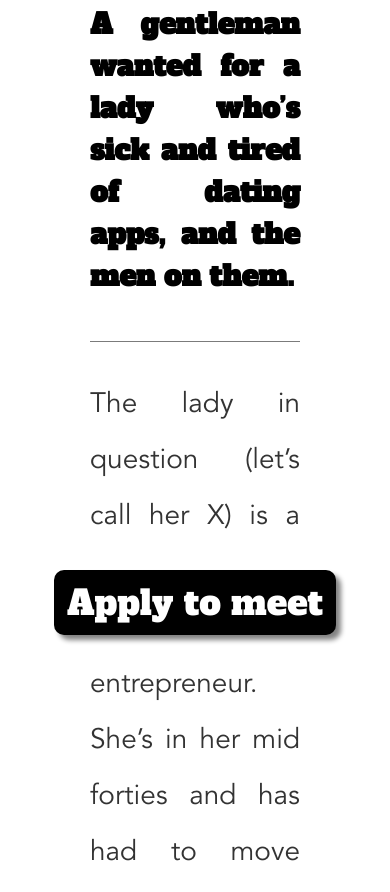
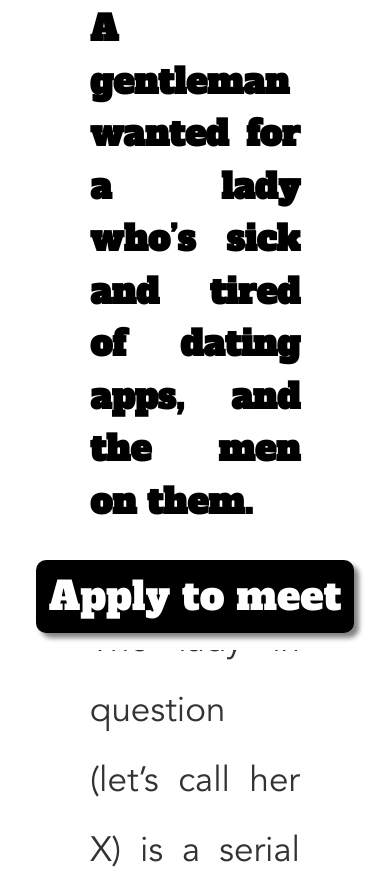
Before and after one commit to whatamireallydoin/wanted.guthub.io, a plain HTML site: page index.html in a window 390 px wide. Shown: the part 194-1086 px from the top of the page. Drawn offline with nearby package versions, Linux system fonts and the light colour scheme.

Commit message:
Add files via upload

```diff
--- a/index.html
+++ b/index.html
@@ -57,7 +57,7 @@
 	      p.mobile {
 	        font-family: "avenir";
 	        line-height: 2.0em;
-	        font-size: 2em;
+	        font-size: 2.5em;
 	      }
 
 	      .mobile-text {
@@ -80,7 +80,7 @@
 	      }
 
 	      .btn_special_mobile {
-	        margin-top: 20px;
+	        margin-top: 10px;
 	        background-color: #000;
 	        color: #fff;
 	        border-radius: 10px;
@@ -90,7 +90,7 @@
 	        font-family: "alpha";
 	        font-weight: 200;
 	        line-height: 1.5em;
-	        font-size: 3.5em;
+	        font-size: 4em;
 	      }
 
 	      .button-arrow-left {
@@ -170,7 +170,7 @@
 	        <div class="col-sm-12 col-xs-12 hidden-lg hidden-md text-justify">
 	          <h1 class="mobile" style="color: #22538e; ">WANTED! </h1>
 	          <div class="col-sm-8 col-xs-8  col-sm-offset-2 col-xs-offset-2 	hidden-lg hidden-md">
-	            <h3 style="color: #000;font-size: 2em;">A gentleman wanted for a lady who’s sick and tired of dating apps, and the men on them. </h3>
+	            <h3 style="color: #000;font-size: 2.5em;">A gentleman wanted for a lady who’s sick and tired of dating apps, and the men on them. </h3>
 	            <br>
 	            <hr>
 	            <br>
```
